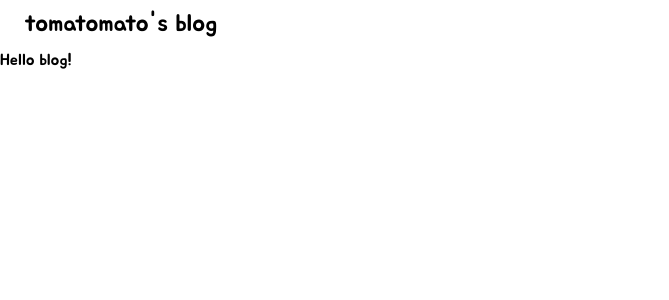
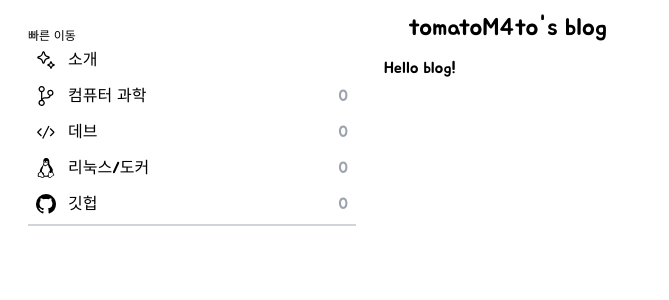
Before and after one commit to tomatoM4to/blog, a Next.js app: page / in a window 1280 px wide. Shown: the top 300 px of the page, without its empty margins (0-669 px from the left). Built offline with nearby package versions, Linux system fonts and the light colour scheme.

Commit message:
sidebar:quick access

```diff
--- a/app/layout.tsx
+++ b/app/layout.tsx
@@ -2,6 +2,7 @@ import type { Metadata } from "next";
 import "./globals.css";
 import { Nav } from "@/components/nav";
 import { Jua } from "next/font/google";
+import { Sidebar } from "@/components/sidebar";
 
 const jua = Jua({ subsets: ["latin"], weight: ["400"] });
 
@@ -18,10 +19,15 @@ export default function RootLayout({
     return (
         <html lang="en">
             <body className={`${jua.className}`}>
-                <Nav />
-                <main>
-                    {children}
-                </main>
+                <div className="flex">
+                    <Sidebar />
+                    <div>
+                        <Nav />
+                        <main>
+                            {children}
+                        </main>
+                    </div>
+                </div>
             </body>
         </html>
     );
--- /dev/null
+++ b/components/button.tsx
@@ -0,0 +1,43 @@
+function Count({
+    count
+}: {
+    count: number
+}) {
+    return (
+        <span className="text-gray-400">
+            {count}
+        </span>
+    )
+}
+
+
+export function Button({
+    icon, title, count
+}: {
+    icon: React.ReactNode, title: string, count: number
+}) {
+    return (
+        <button className="
+            px-2
+            py-1
+            mb-1
+            flex
+            justify-between
+            hover:bg-gray-300
+            transition-colors
+            rounded-lg
+        ">
+            <div className="flex items-center">
+                <div className="mr-3 text-xl">
+                    {icon}
+                </div>
+                <div className="">
+                    {title}
+                </div>
+            </div>
+            {
+                count !== -1 && <Count count={count} />
+            }
+        </button>
+    )
+}
--- a/components/nav.tsx
+++ b/components/nav.tsx
@@ -1,7 +1,7 @@
 export function Nav() {
     return (
-        <nav className="flex items-center h-12 pl-6 text-2xl">
-            tomatomato's blog
+        <nav className="flex items-center h-14 pl-6 text-2xl">
+            tomatoM4to's blog
         </nav>
     )
 }
--- /dev/null
+++ b/components/sidebar.tsx
@@ -0,0 +1,21 @@
+import { Button } from "@/components/button";
+import { VscCode } from "react-icons/vsc";
+import { VscSourceControl } from "react-icons/vsc";
+import { VscSparkle } from "react-icons/vsc";
+import { VscTerminalLinux } from "react-icons/vsc";
+import { VscGithubInverted } from "react-icons/vsc";
+
+export function Sidebar() {
+    return (
+        <aside className="w-96 h-screen overflow-auto p-7">
+            <p className="text-xs">빠른 이동</p>
+            <div className="flex flex-col border-b-2 border-gray-300">
+                <Button icon={<VscSparkle />} title="소개" count={-1} />
+                <Button icon={<VscSourceControl />} title="컴퓨터 과학" count={0} />
+                <Button icon={<VscCode />} title="데브" count={0} />
+                <Button icon={<VscTerminalLinux />} title="리눅스/도커" count={0} />
+                <Button icon={<VscGithubInverted />} title="깃헙" count={0} />
+            </div>
+        </aside>
+    )
+}
```
Also changed, not shown: package.json (+6 -4 lines), 1 other file (tests, documents, lock files or other folders).
